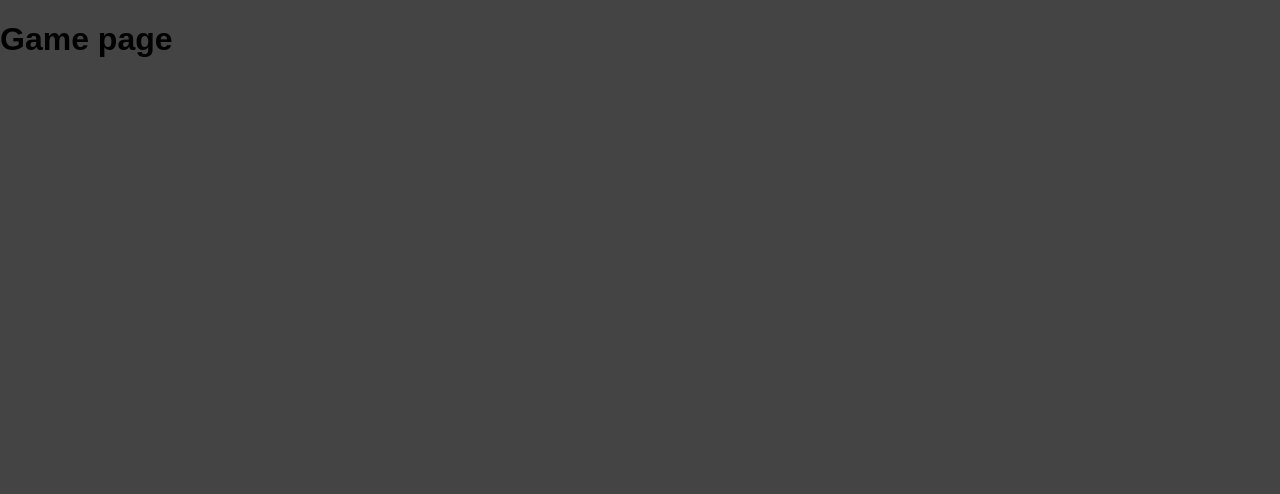
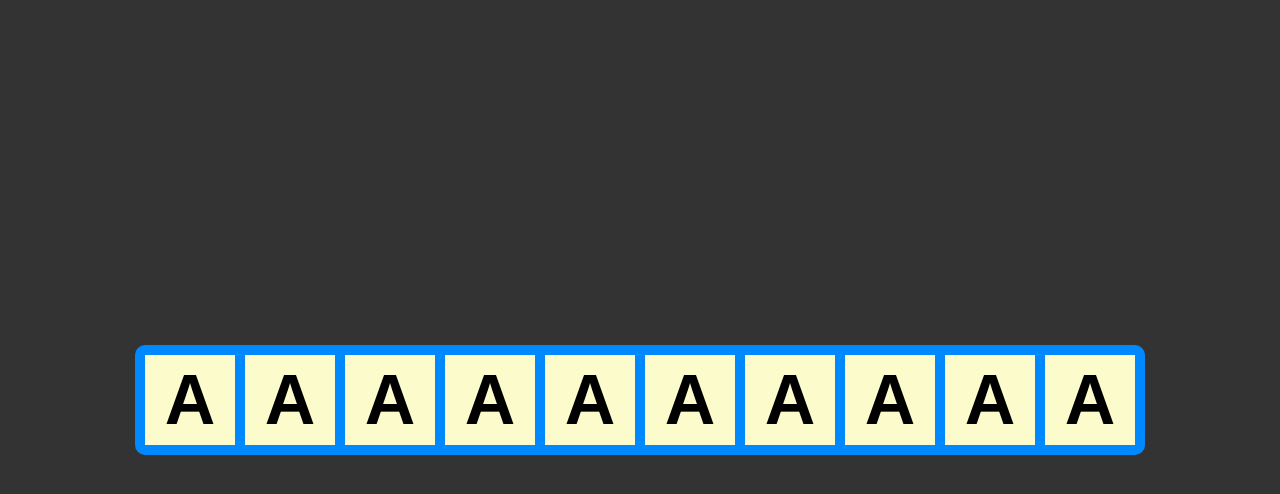
Before and after one commit to Cereal38/lettters, a React (Create React App) app in the folder client/: page /game in a window 1280 px wide. Shown: the top 494 px of the page. Built offline with nearby package versions, Linux system fonts and the light colour scheme.

Commit message:
Adding some components for game page

```diff
--- a/client/public/index.css
+++ b/client/public/index.css
@@ -8,7 +8,7 @@ body {
 
 	font-family: sans-serif;
 
-	background-color: #444444;
+	background-color: #333333;
 }
 
 #root {
--- /dev/null
+++ b/client/src/components/game/GivenLetters.js
@@ -0,0 +1,27 @@
+
+import React from 'react';
+import '../../styles/components/game/GivenLetters.css'
+
+// Temp
+import A from './letters/A';
+
+const GivenLetters = () => {
+
+	return(
+
+		<div className="given-letters">
+			<A />
+			<A />
+			<A />
+			<A />
+			<A />
+			<A />
+			<A />
+			<A />
+			<A />
+			<A />
+		</div>
+		)
+}
+
+export default GivenLetters;
--- /dev/null
+++ b/client/src/components/game/letters/A.js
@@ -0,0 +1,15 @@
+
+import React from 'react';
+import '../../../styles/components/game/letters/A.css';
+
+const A = () => {
+
+	return(
+
+		<div className="letter-a">
+			A
+		</div>
+		)
+}
+
+export default A;
--- a/client/src/pages/Game.js
+++ b/client/src/pages/Game.js
@@ -1,13 +1,15 @@
 
 import React from 'react';
+import GivenLetters from '../components/game/GivenLetters';
+import '../styles/pages/Game.css';
 
 
 const Game = () => {
 
 	return(
 
-		<div>
-			<h1>Game page</h1>
+		<div className="game-page">
+			<GivenLetters />
 		</div>
 
 	);
--- /dev/null
+++ b/client/src/styles/components/game/GivenLetters.css
@@ -0,0 +1,13 @@
+
+.given-letters {
+	display: grid;
+	grid-template: 1fr / repeat(10, 1fr);
+
+	height: 100px;
+	width: 1000px;
+
+	border: #0088FF 5px solid;
+	border-radius: 10px;
+
+	background-color: #FBFBCC;
+}
--- /dev/null
+++ b/client/src/styles/components/game/letters/A.css
@@ -0,0 +1,21 @@
+
+.letter-a {
+	display: flex;
+	justify-content: center;
+	align-items: center;
+
+	height: 90px;
+	width: 90px;
+
+	border: #0088FF 5px solid;
+
+	font-size: 70px;
+	font-weight: bold;
+}
+
+	.letter-a:hover {
+
+		cursor: grab;
+
+		background: #4444CC;
+	}
--- a/client/src/styles/components/home/MainContent.css
+++ b/client/src/styles/components/home/MainContent.css
@@ -37,10 +37,10 @@
 
 		border-radius: 15px;
 
-		background: #FF80BF;
+		background: #FF8C00;
 	}
 
 	.main-content__play-link:hover {
 
-		background: #FF508F;
+		background: #DD6F00;
 	}
--- /dev/null
+++ b/client/src/styles/pages/Game.css
@@ -0,0 +1,10 @@
+
+.game-page {
+	display: flex;
+	flex-direction: column;
+	justify-content: space-around;
+	align-items: center;
+
+	height: 100%;
+	width: 100%;
+}
```
Also changed, not shown: client/src/components/game/MainContent.js (added), client/src/components/game/UserLetters.js (added), client/src/styles/components/game/MainContent.css (added), client/src/styles/components/game/UserLetters.css (added), 1 other file (tests, documents, lock files or other folders).
